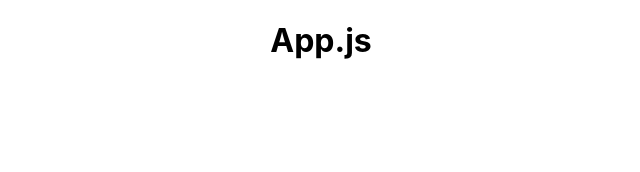
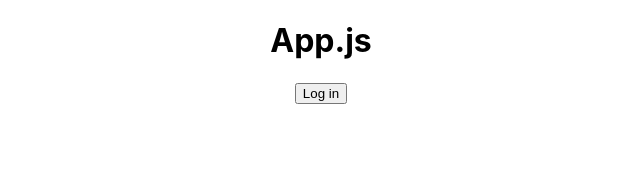
Before and after one commit to dhruvpatelaj/spotify-dj, a React (Create React App) app: page / in a window 1280 px wide. Shown: the top 172 px of the page, without its empty margins (319-959 px from the left). Built offline with nearby package versions, Linux system fonts and the light colour scheme.

Commit message:
simple login test 1

```diff
--- a/src/App.js
+++ b/src/App.js
@@ -1,10 +1,12 @@
 import React from "react";
 import "./App.css";
+import { Login } from "./components";
 
 function App() {
     return (
         <div className="App">
             <h1> App.js </h1>
+            <Login />
         </div>
     );
 }
--- /dev/null
+++ b/src/components/Login/Login.jsx
@@ -0,0 +1,12 @@
+import React from "react";
+import styles from "./Login.module.css";
+
+function Login() {
+    return (
+        <div className="container">
+            <button> Log in </button>
+        </div>
+    );
+}
+
+export default Login;
--- a/src/components/index.js
+++ b/src/components/index.js
@@ -0,0 +1 @@
+export { default as Login } from "./Login/Login";
```
Also changed, not shown: src/components/Login/Login.module.css (added).
